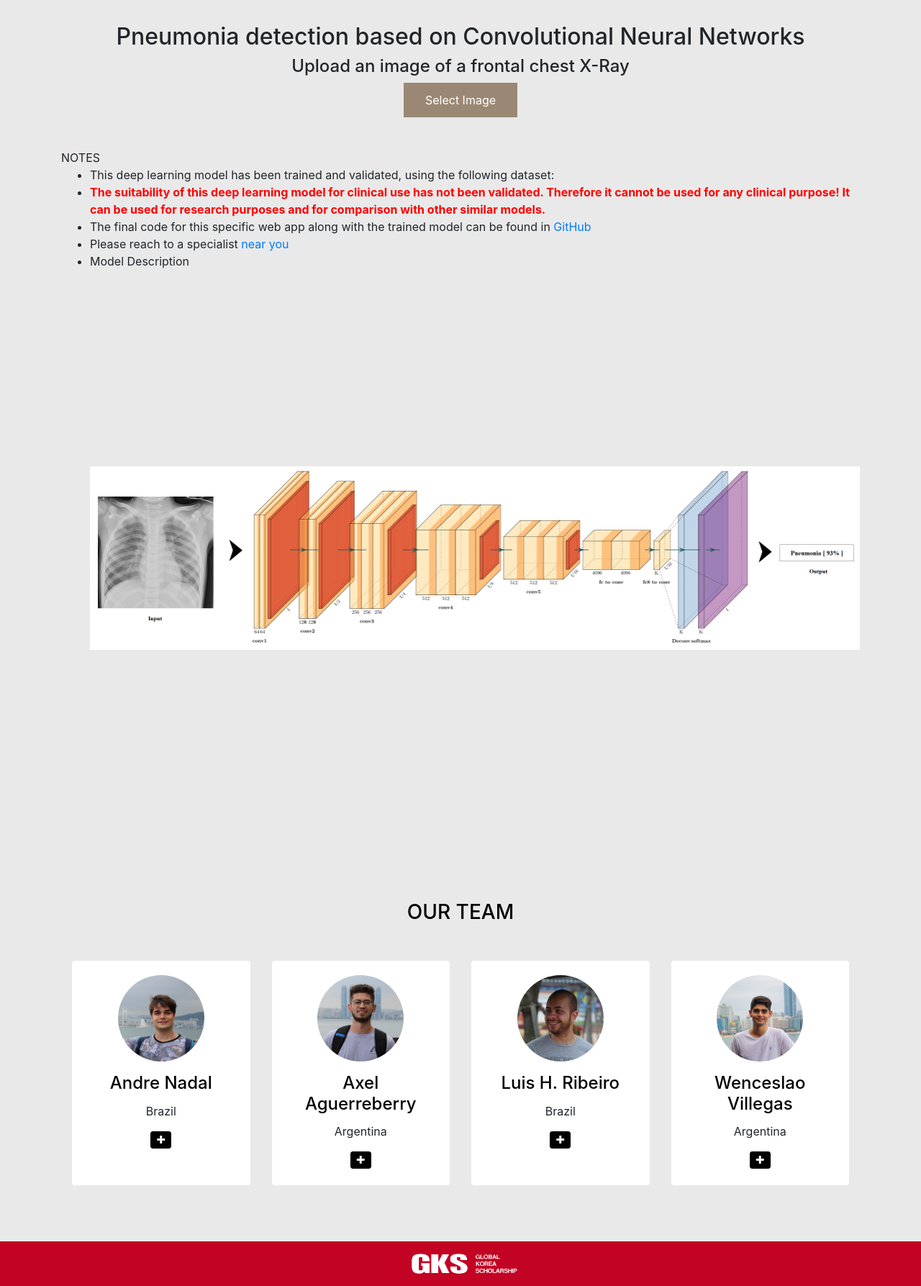
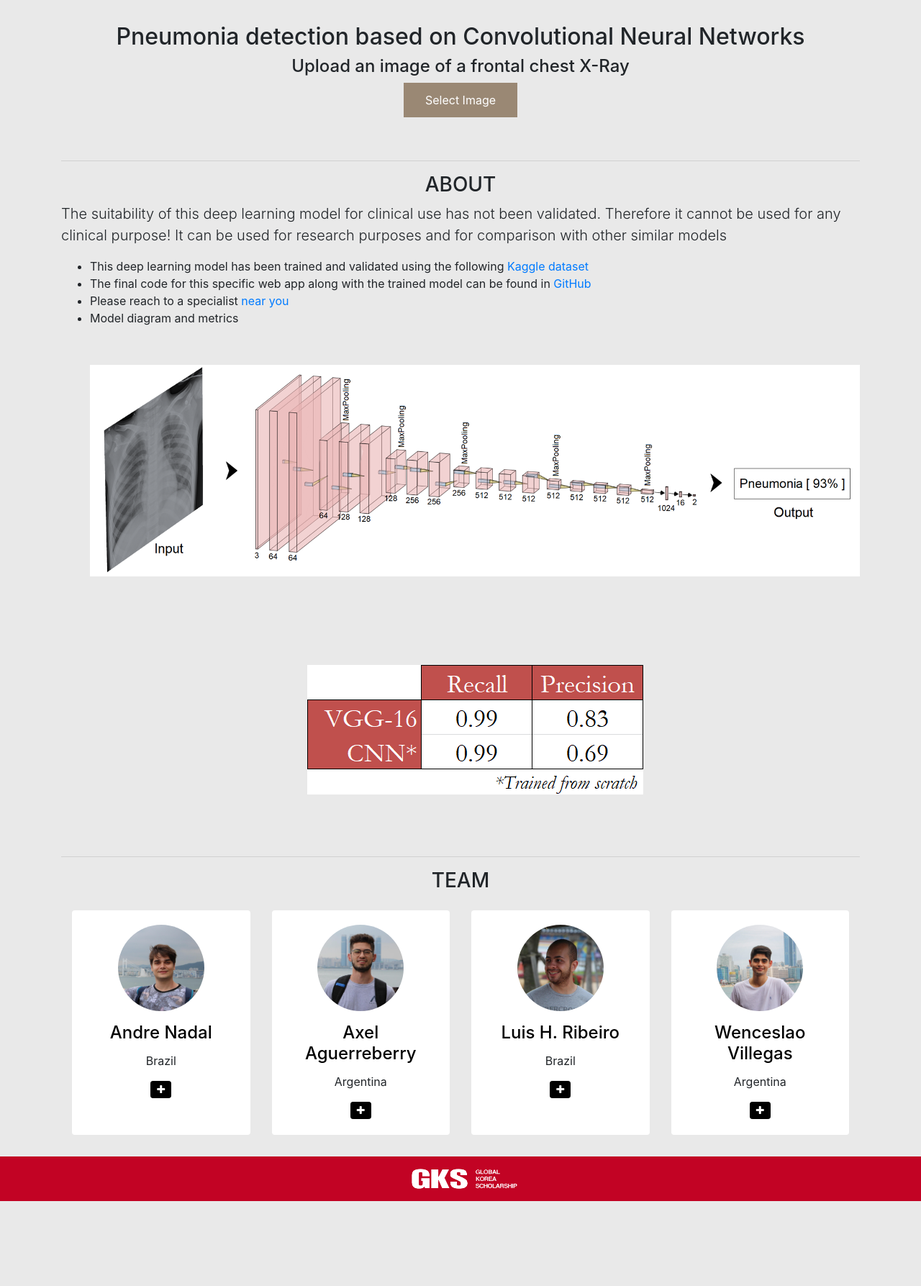
Before and after one commit to WencesVillegasMarset/PneumoniaDetectionGKS2019, a Flask app: page / in a window 1280 px wide. Shown: the part 91-1878 px from the top of the page at 72% size. After the commit the page ends 1760 px from the top, so only its background shows below. Run offline with Flask 2, Linux system fonts and the light colour scheme; some libraries are stand-ins or nearby versions.

Commit message:
finished frontend

```diff
--- a/static/css/main.css
+++ b/static/css/main.css
@@ -48,7 +48,6 @@
 #predict{
     text-align: center;
     align-self: center;
-
 }
 
 #containerDinamico{
@@ -161,7 +160,7 @@ section {
 section .section-title {
     text-align: center;
     color:black;
-    margin-bottom: 50px;
+    margin-bottom: 10px;
     text-transform: uppercase;
 }
 
--- a/static/js/main.js
+++ b/static/js/main.js
@@ -26,14 +26,15 @@ $(document).ready(function () {
     });
     // scroll body to 0px on click
     $('#back-to-top').click(function () {
-        $('#back-to-top').tooltip('hide');
+        $('#back-to-top').show();
         $('body,html').animate({
             scrollTop: 0
         }, 800);
         return false;
     });
 
-    $('#back-to-top').tooltip('show');
+    $('#back-to-top').hide();
+
     $("#imageUpload").change(function () {
         $('.image-section').show();
         $('#btn-predict').show();
--- a/templates/index.html
+++ b/templates/index.html
@@ -38,28 +38,36 @@
             <span> </span>
         </h3>
     </div>
-
-
 </div>
 
+<hr>
+
 <div id="about">
-    NOTES
+    <h5 class="section-title h3" style="text-align: center" > ABOUT </h5>
+    <p class="lead">The suitability of this deep learning model for clinical use has not been validated. Therefore it cannot be used for any clinical purpose! It can be used for research purposes and for comparison with other similar models</p>
+
     <ul>
-    <li>This deep learning model has been trained and validated, using the following dataset: <a href="https://www.kaggle.com/paultimothymooney/chest-xray-pneumonia"></a></li>
-    <li><b style="color:red;">The suitability of this deep learning model for clinical use has not been validated. Therefore it cannot be used for any clinical purpose! It can be used for research purposes and for comparison with other similar models.</b></li>
-    <li>The final code for this specific web app along with the trained model can be found in </h2><a href="https://github.com/tberris/deep-learning-pneumonia-detection-web-app">GitHub</a></li>
+        <li>This deep learning model has been trained and validated using the following <a href="https://www.kaggle.com/paultimothymooney/chest-xray-pneumonia">Kaggle dataset</a></li>
+    <li>The final code for this specific web app along with the trained model can be found in </h2><a href="https://github.com/WencesVillegasMarset/PneumoniaDetectionGKS2019">GitHub</a></li>
     <li>Please reach to a specialist <a href="http://google.com/#q=hospitals+near+me" target="_blank">near you</a></li>
-    <li>Model Description
+    <li>Model diagram and metrics
         <div class="landscape">
-            <img style='height: 100%; width: 100%; object-fit: contain' src="/static/model.png" alt="">
+            <a href="https://arxiv.org/abs/1409.1556">
+                <img style='height: 50%; width: 100%; object-fit: contain' src="/static/model.png" alt="">
+
+            </a>
         </div>
     </li>
+        <div class="landscape">
+            <img style='height: 40%; width: 100%; object-fit: scale-down' src="/static/table.png" alt="">
+        </div>
     </ul>
 </div>
 
-<section id="team" class="pb-5">
-        <div class="container">
-            <h5 class="section-title h3" >Our Team</h5>
+
+<hr>
+<div class="container" id="team">
+            <h5 class="section-title h3" style="text-align: center ;margin-bottom: 25px" >TEAM</h5>
             <div class="row">
                 <!-- Team member -->
                 <div class="col-xs-12 col-sm-6 col-md-3">
@@ -79,7 +87,7 @@
                                 <div class="card">
                                     <div class="card-body text-center mt-4">
                                         <h4 class="card-title">Andre Nadal</h4>
-                                        <p class="card-text"></p>
+                                        <p class="card-text">Aerospace Engineering student at the Federal University of ABC and master's candidate in Tianjin University</p>
                                         <ul class="list-inline">
                                             <li class="list-inline-item">
                                                 <a class="social-icon text-xs-center" target="_blank" href="https://www.linkedin.com/in/andre-nadal-rodrigues-b3b277131">
@@ -118,7 +126,8 @@
                                 <div class="card">
                                     <div class="card-body text-center mt-4">
                                         <h4 class="card-title">Axel Aguerreberry</h4>
-                                        <p class="card-text"></p>
+
+                                        <p class="card-text">Biomedical engineering student and undergraduate researcher at National University of Cordoba. </p>
                                         <ul class="list-inline">
                                             <li class="list-inline-item">
                                                 <a class="social-icon text-xs-center" target="_blank" href="linkedin.com/in/axel-aguerreberry-a11345160">
@@ -157,7 +166,7 @@
                                 <div class="card">
                                     <div class="card-body text-center mt-4">
                                         <h4 class="card-title">Luis H. Ribeiro</h4>
-                                        <p class="card-text"></p>
+                                        <p class="card-text">Undergraduate researcher and Computer Science student at Federal University of Juiz de Fora</p>
                                         <ul class="list-inline">
                                             <li class="list-inline-item">
                                                 <a class="social-icon text-xs-center" target="_blank" href="https://www.linkedin.com/in/luis-henrique-simplicio-ribeiro-306604100">
@@ -220,8 +229,7 @@
 
             </div>
         </div>
-    </section>
-    <a id="back-to-top" href="#" class="btn btn-primary btn-lg back-to-top" role="button" title="Click to return on the top page" data-toggle="tooltip" data-placement="left"><span class="fa fa-arrow-up"></span></a>
+    <a id="back-to-top" href="#" class="btn btn-primary btn-lg back-to-top" role="button" title="Click to return on the top page" hidden data-placement="left"><span class="fa fa-arrow-up"></span></a>
 
 </body>
 
```
Also changed, not shown: static/model.png, static/table.png (added).
